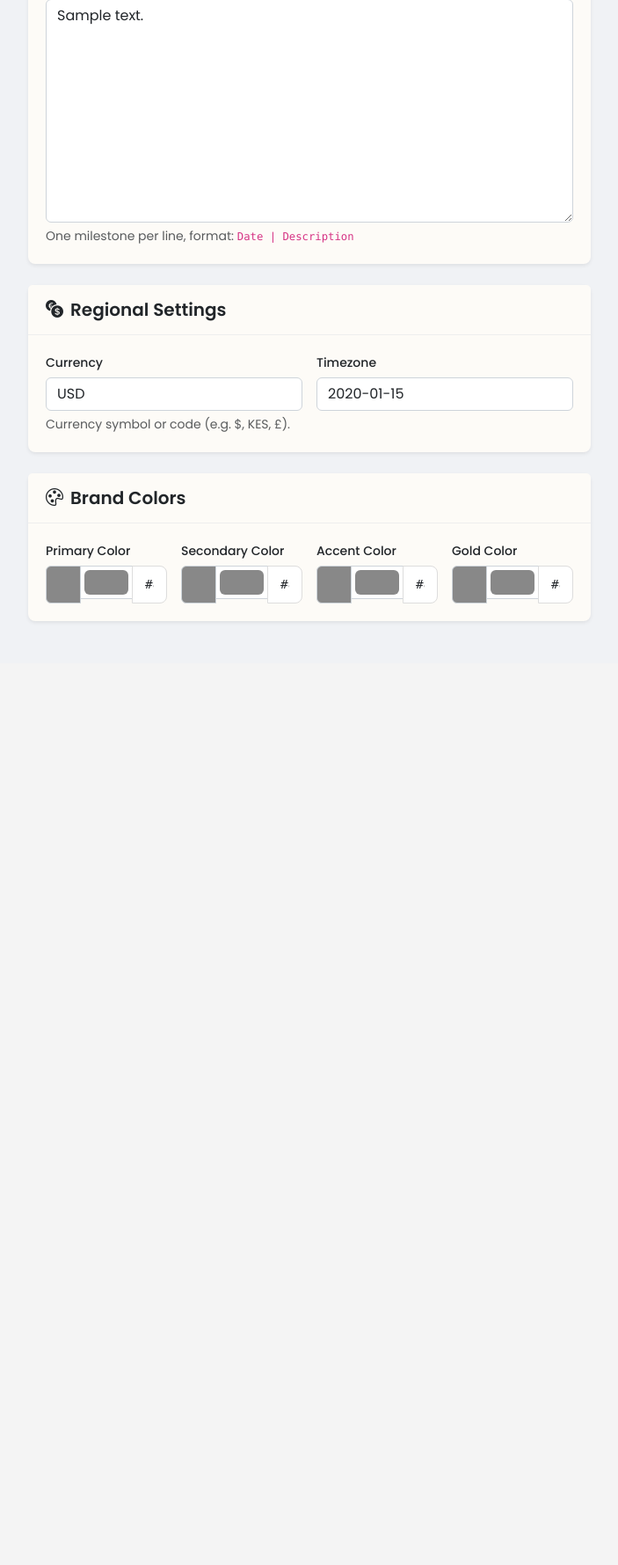
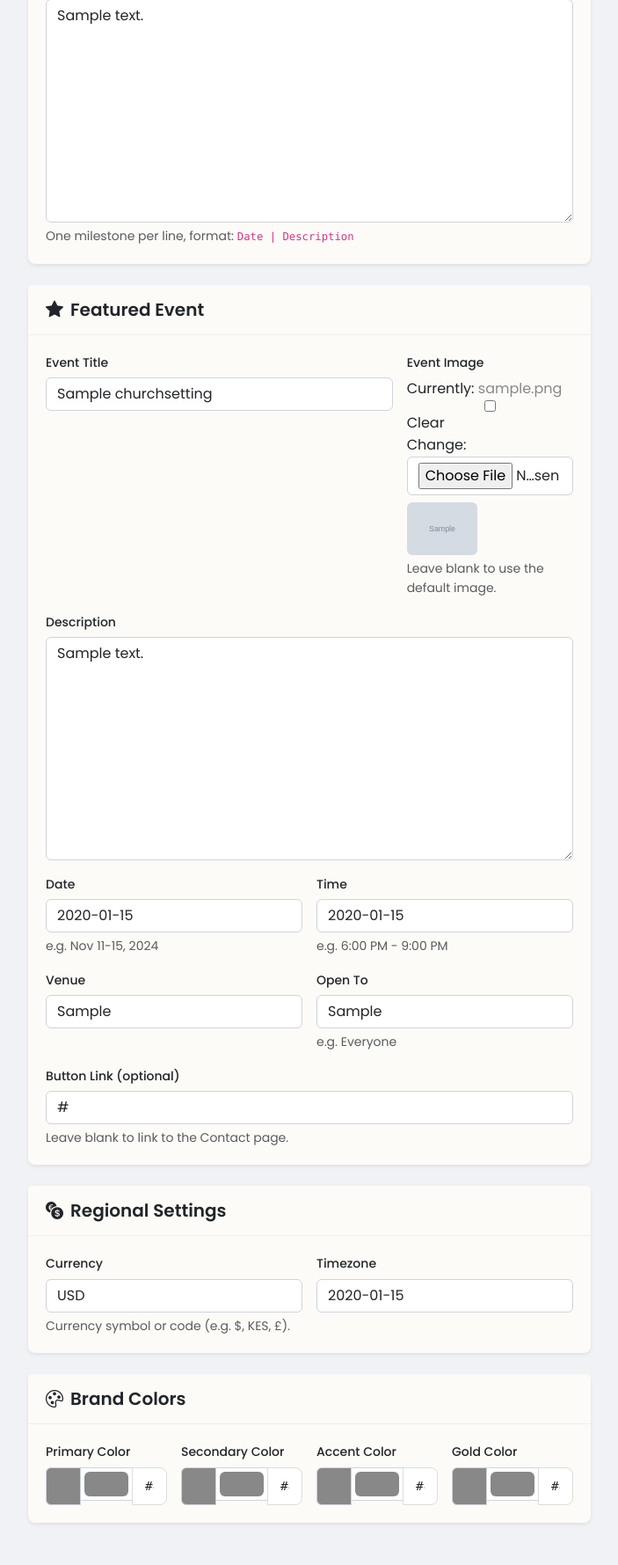
Before and after one commit to mbuguam443/grace-church, a Django app: page /core/settings/ in a window 1280 px wide. Shown: the part 4703-6482 px from the top of the page at 88% size, without its empty margins (252-955 px from the left). Before the commit the page ends 5411 px from the top, so only its background shows below. Run offline with Django 4.2, Linux system fonts and the light colour scheme; a user stored in the database is signed in; tables that the repository leaves empty hold one stand-in row (values such as "Sample post"); grey boxes marked "Sample" are stand-in pictures; parts of the project's set-up code (start-up, migrations or seed data) failed here and were passed over.

Commit message:
Events: make Featured Event editable from custom admin (Settings)

```diff
--- a/core/about_defaults.py
+++ b/core/about_defaults.py
@@ -51,6 +51,17 @@ ABOUT_MILESTONES = "\n".join([
     "2 Aug 2026 | Seventh baptized member recorded and Grace Church received official cover documents from FBMI Ruiru.",
 ])
 
+FEATURED_EVENT_TITLE = "Annual Revival Crusade 2024"
+FEATURED_EVENT_DESCRIPTION = (
+    "Join us for our most anticipated event of the year! Five nights of powerful worship, "
+    "anointed preaching, and life-changing miracles. Guest speaker: Bishop Michael Okonkwo. "
+    "Expect transformation, healing, and a fresh touch from God."
+)
+FEATURED_EVENT_DATE = "Nov 11-15, 2024"
+FEATURED_EVENT_TIME = "6:00 PM - 9:00 PM"
+FEATURED_EVENT_VENUE = "Main Sanctuary"
+FEATURED_EVENT_AUDIENCE = "Everyone"
+
 
 def about_defaults():
     return {
@@ -59,4 +70,10 @@ def about_defaults():
         'about_call': ABOUT_CALL,
         'about_divine_promise': ABOUT_DIVINE_PROMISE,
         'about_milestones': ABOUT_MILESTONES,
+        'featured_event_title': FEATURED_EVENT_TITLE,
+        'featured_event_description': FEATURED_EVENT_DESCRIPTION,
+        'featured_event_date': FEATURED_EVENT_DATE,
+        'featured_event_time': FEATURED_EVENT_TIME,
+        'featured_event_venue': FEATURED_EVENT_VENUE,
+        'featured_event_audience': FEATURED_EVENT_AUDIENCE,
     }
--- a/core/models.py
+++ b/core/models.py
@@ -71,6 +71,38 @@ class ChurchSetting(models.Model):
     about_milestones = models.TextField(
         null=True, blank=True,
         help_text='Key Milestones. One per line, format: Date | Description',
+    )
+    featured_event_title = models.CharField(
+        max_length=200, null=True, blank=True,
+        help_text='Featured event title on the Events page.',
+    )
+    featured_event_description = models.TextField(
+        null=True, blank=True,
+        help_text='Featured event description on the Events page.',
+    )
+    featured_event_image = models.ImageField(
+        upload_to='church/', null=True, blank=True,
+        help_text='Featured event image (leave blank for the default image).',
+    )
+    featured_event_date = models.CharField(
+        max_length=100, null=True, blank=True,
+        help_text='Featured event date, e.g. Nov 11-15, 2024.',
+    )
+    featured_event_time = models.CharField(
+        max_length=100, null=True, blank=True,
+        help_text='Featured event time, e.g. 6:00 PM - 9:00 PM.',
+    )
+    featured_event_venue = models.CharField(
+        max_length=200, null=True, blank=True,
+        help_text='Featured event venue.',
+    )
+    featured_event_audience = models.CharField(
+        max_length=100, null=True, blank=True,
+        help_text='Featured event audience, e.g. Everyone.',
+    )
+    featured_event_link = models.URLField(
+        null=True, blank=True,
+        help_text='Optional button link (leave blank to use the contact page).',
     )
     updated_at = models.DateTimeField(auto_now=True)
 
--- a/core/views.py
+++ b/core/views.py
@@ -20,7 +20,10 @@ class SettingsView(LoginRequiredMixin, AdminRequiredMixin, UpdateView):
               'website', 'currency', 'timezone', 'primary_color', 'secondary_color',
               'accent_color', 'gold_color', 'audio_file', 'audio_title', 'audio_speaker',
               'service_times', 'about_history_intro', 'about_history_body',
-              'about_history_image', 'about_call', 'about_divine_promise', 'about_milestones']
+              'about_history_image', 'about_call', 'about_divine_promise', 'about_milestones',
+              'featured_event_title', 'featured_event_description', 'featured_event_image',
+              'featured_event_date', 'featured_event_time', 'featured_event_venue',
+              'featured_event_audience', 'featured_event_link']
 
     def get_object(self):
         return ChurchSetting.get_settings()
--- a/templates/core/settings.html
+++ b/templates/core/settings.html
@@ -279,6 +279,82 @@
 
             <div class="card shadow-sm mb-4">
                 <div class="card-header bg-white">
+                    <h5 class="card-title mb-0"><i class="bi bi-star-fill me-2"></i>Featured Event</h5>
+                </div>
+                <div class="card-body">
+                    <div class="row g-3">
+                        <div class="col-md-8">
+                            <label for="{{ form.featured_event_title.id_for_label }}" class="form-label">Event Title</label>
+                            {{ form.featured_event_title }}
+                            {% if form.featured_event_title.errors %}
+                            <div class="invalid-feedback d-block">{{ form.featured_event_title.errors.0 }}</div>
+                            {% endif %}
+                        </div>
+                        <div class="col-md-4">
+                            <label for="{{ form.featured_event_image.id_for_label }}" class="form-label">Event Image</label>
+                            {{ form.featured_event_image }}
+                            {% if form.featured_event_image.errors %}
+                            <div class="invalid-feedback d-block">{{ form.featured_event_image.errors.0 }}</div>
+                            {% endif %}
+                            {% if form.instance.pk and form.instance.featured_event_image %}
+                            <div class="mt-2">
+                                <img src="{{ form.instance.featured_event_image.url }}" alt="Featured event" class="rounded" height="60" style="object-fit:contain;">
+                            </div>
+                            {% endif %}
+                            <div class="form-text">Leave blank to use the default image.</div>
+                        </div>
+                        <div class="col-12">
+                            <label for="{{ form.featured_event_description.id_for_label }}" class="form-label">Description</label>
+                            {{ form.featured_event_description }}
+                            {% if form.featured_event_description.errors %}
+                            <div class="invalid-feedback d-block">{{ form.featured_event_description.errors.0 }}</div>
+                            {% endif %}
+                        </div>
+                        <div class="col-md-6">
+                            <label for="{{ form.featured_event_date.id_for_label }}" class="form-label">Date</label>
+                            {{ form.featured_event_date }}
+                            {% if form.featured_event_date.errors %}
+                            <div class="invalid-feedback d-block">{{ form.featured_event_date.errors.0 }}</div>
+                            {% endif %}
+                            <div class="form-text">e.g. Nov 11-15, 2024</div>
+                        </div>
+                        <div class="col-md-6">
+                            <label for="{{ form.featured_event_time.id_for_label }}" class="form-label">Time</label>
+                            {{ form.featured_event_time }}
+                            {% if form.featured_event_time.errors %}
+                            <div class="invalid-feedback d-block">{{ form.featured_event_time.errors.0 }}</div>
+                            {% endif %}
+                            <div class="form-text">e.g. 6:00 PM - 9:00 PM</div>
+                        </div>
+                        <div class="col-md-6">
+                            <label for="{{ form.featured_event_venue.id_for_label }}" class="form-label">Venue</label>
+                            {{ form.featured_event_venue }}
+                            {% if form.featured_event_venue.errors %}
+                            <div class="invalid-feedback d-block">{{ form.featured_event_venue.errors.0 }}</div>
+                            {% endif %}
+                        </div>
+                        <div class="col-md-6">
+                            <label for="{{ form.featured_event_audience.id_for_label }}" class="form-label">Open To</label>
+                            {{ form.featured_event_audience }}
+                            {% if form.featured_event_audience.errors %}
+                            <div class="invalid-feedback d-block">{{ form.featured_event_audience.errors.0 }}</div>
+                            {% endif %}
+                            <div class="form-text">e.g. Everyone</div>
+                        </div>
+                        <div class="col-12">
+                            <label for="{{ form.featured_event_link.id_for_label }}" class="form-label">Button Link (optional)</label>
+                            {{ form.featured_event_link }}
+                            {% if form.featured_event_link.errors %}
+                            <div class="invalid-feedback d-block">{{ form.featured_event_link.errors.0 }}</div>
+                            {% endif %}
+                            <div class="form-text">Leave blank to link to the Contact page.</div>
+                        </div>
+                    </div>
+                </div>
+            </div>
+
+            <div class="card shadow-sm mb-4">
+                <div class="card-header bg-white">
                     <h5 class="card-title mb-0"><i class="bi bi-currency-exchange me-2"></i>Regional Settings</h5>
                 </div>
                 <div class="card-body">
```
Also changed, not shown: templates/public/events.html (+10 -10 lines), core/migrations/0014_churchsetting_featured_event.py (added).
